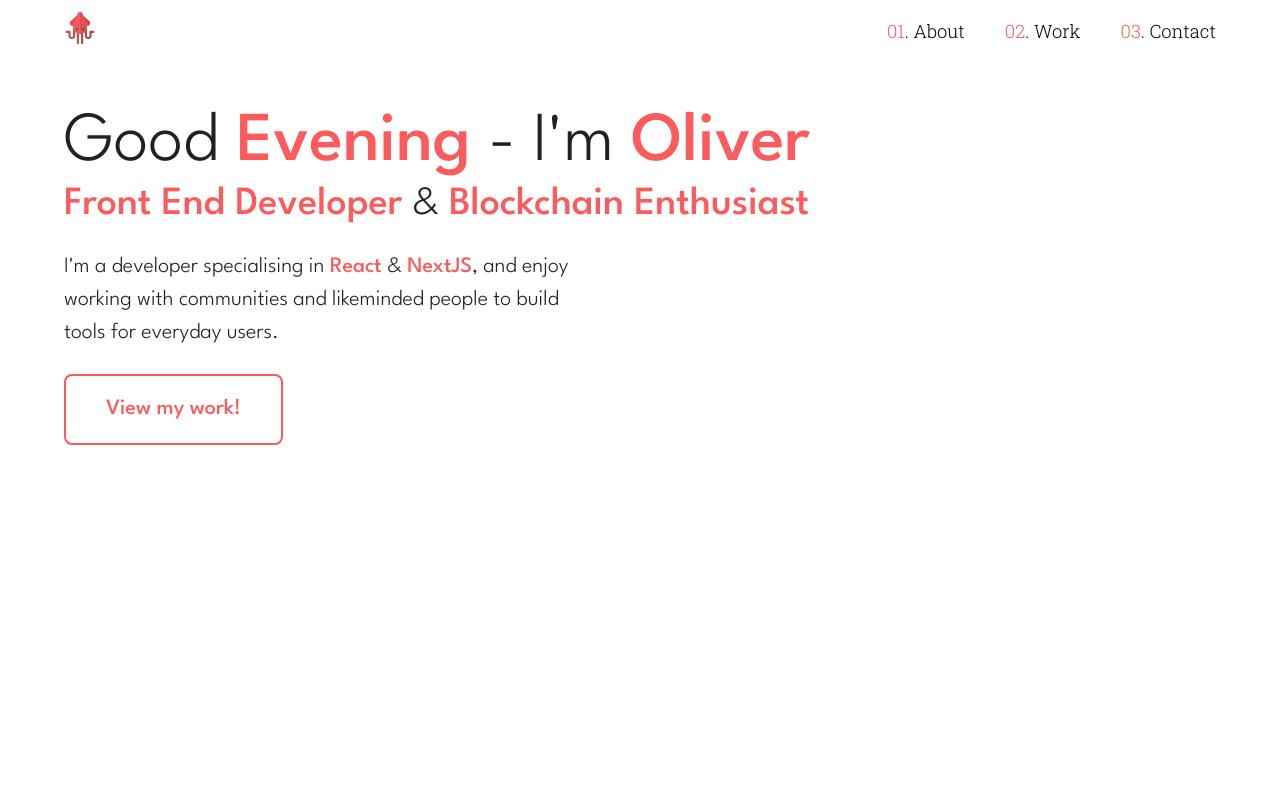
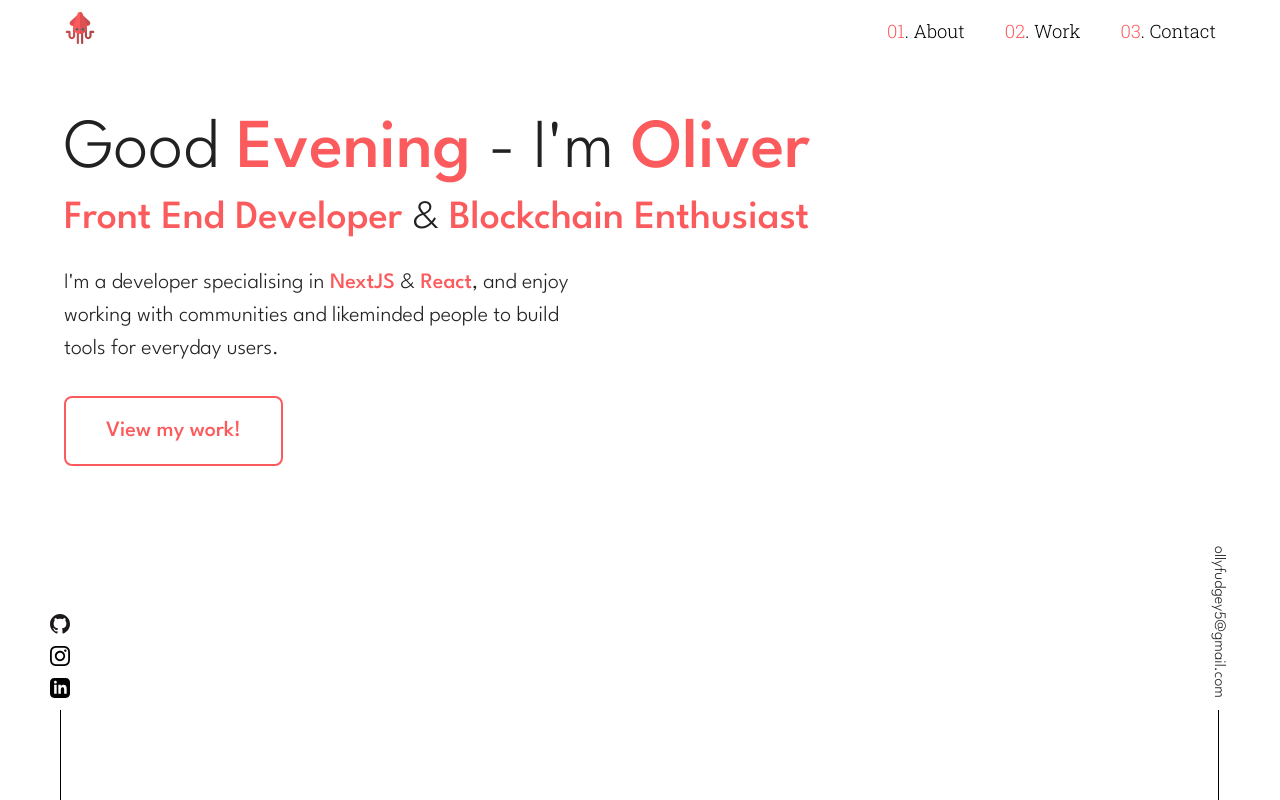
Before and after one commit to Keane54/portfolio-website, a Next.js app: page / in a window 1280 px wide. Built offline with nearby package versions, Linux system fonts and the light colour scheme.

Commit message:
Add widgets to left and right of page

```diff
--- /dev/null
+++ b/components/FixedWidgets.js
@@ -0,0 +1,43 @@
+import { Box, Typography } from "@mui/material"
+import { Container } from "@mui/system"
+import Image from "next/image"
+
+
+const FixedWidgets = () => {
+
+    // Spread styles into sx prop to avoid repetition.
+    const sharedStyles = {
+        display: 'flex',
+        gap: 1.5,
+        justifyContent: 'center',
+        alignItems: 'center',
+        writingMode: 'vertical-rl',
+        position: 'fixed',
+        bottom: 0,
+        '&::after': {
+            display: 'block',
+            content: '""',
+            width: '1px',
+            height: '90px',
+            backgroundColor: 'black'
+        },
+        '&& > *': {
+            cursor: 'pointer'
+        }
+    }
+
+    return (
+        <>
+            <Box sx={{...sharedStyles, left: 50}}>
+                <Image src='/githubmark.svg' alt='' width='20' height='20'/>
+                <Image src='/instagram.svg' alt='' width='20' height='20'/>
+                <Image src='/linkedin.svg' alt='' width='20' height='20'/>
+            </Box>
+            <Box sx={{...sharedStyles, right: 50}}>
+                <Typography>ollyfudgey5@gmail.com</Typography>
+            </Box>
+        </>
+    )
+}
+
+export default FixedWidgets
--- a/components/HeaderBar.js
+++ b/components/HeaderBar.js
@@ -11,13 +11,13 @@ const squidWiggle = keyframes`
     transform: scale(1.2) rotate(0deg);
 }
 60% {
-    transform: scale(1.1) rotate(10deg);
+    transform: scale(1.2) rotate(10deg);
 }
 70% {
-    transform: scale(1.1) rotate(0deg);
+    transform: scale(1.2) rotate(0deg);
 }
 80% {
-    transform: scale(1.15) rotate(-10deg);
+    transform: scale(1.2) rotate(-10deg);
 }
 100% {
     transform: scale(1.2) rotate(0deg);
@@ -34,7 +34,7 @@ const HeaderBar = ( { palette } ) => {
                 <Box sx={{overflow: 'visible !important', '& span': {
                         overflow: 'visible !important'
                     }, '& img': {
-                        transition: 'transform 300ms ease-in-out '
+                        transition: 'transform 300ms ease-in-out'
                     }, '& img:hover': {
                         transform: 'scale(1.2)',
                         animation: `${squidWiggle} 0.75s ease`
--- a/pages/index.js
+++ b/pages/index.js
@@ -2,6 +2,7 @@ import { Button, Typography } from '@mui/material';
 import { Box, Container, useTheme } from '@mui/system';
 import Head from 'next/head'
 import DisplayGreeting from '../components/DisplayGreeting';
+import FixedWidgets from '../components/FixedWidgets';
 import HeaderBar from '../components/HeaderBar';
 
 
@@ -26,7 +27,7 @@ export default function Home() {
         color: palette.primary.main, fontWeight: 500
       }}}>
         <Box>
-          <Typography fontSize={70} lineHeight={0.9}>
+          <Typography fontSize={70} lineHeight={1.1}>
             Good
             <DisplayGreeting/>
             - I&apos;m <Box component='span'>Oliver</Box>
@@ -37,16 +38,16 @@ export default function Home() {
             <Box component='span'> Blockchain Enthusiast</Box>
           </Typography>
 
-          <Typography sx={{maxWidth: '520px', fontSize: 22, mt: 2}}>
+          <Typography sx={{maxWidth: '520px', fontSize: 22, mt: 2.2}}>
             I&apos;m a developer specialising in
-            <Box component='span'> React </Box>
+            <Box component='span'> NextJS </Box>
             &amp;
-            <Box component='span'> NextJS</Box>
+            <Box component='span'> React</Box>
             , and enjoy working with communities and likeminded people to build tools for everyday users.
           </Typography>
 
           <Button sx={{
-            mt: 3,
+            mt: 3.8,
             textTransform: 'none',
             border: `solid 2px ${palette.primary.main}`,
             fontSize: 22,
@@ -57,7 +58,10 @@ export default function Home() {
             View my work!
           </Button>
         </Box>
+
+        <FixedWidgets/>
       </Container>
+
     </>
   )
 }
```
